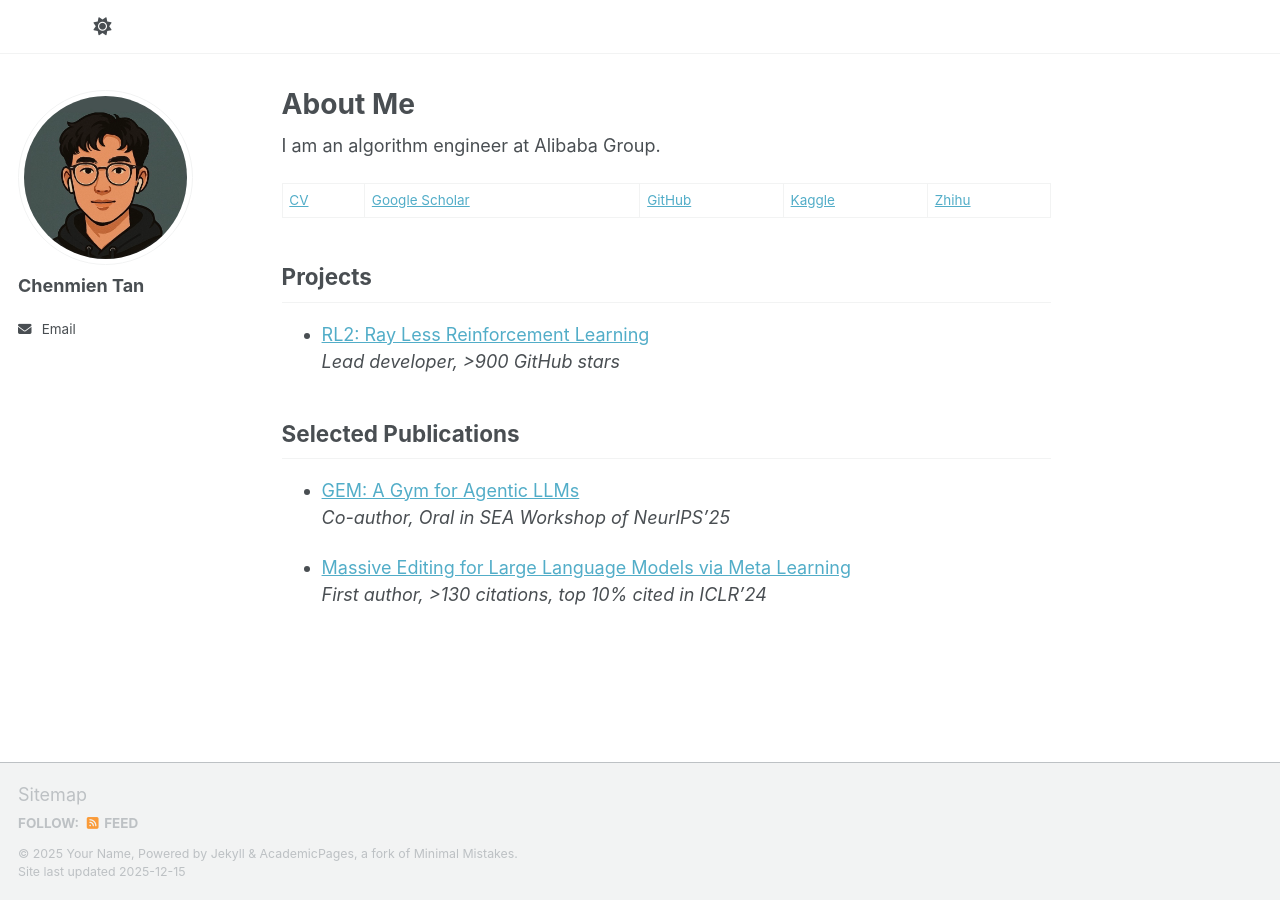
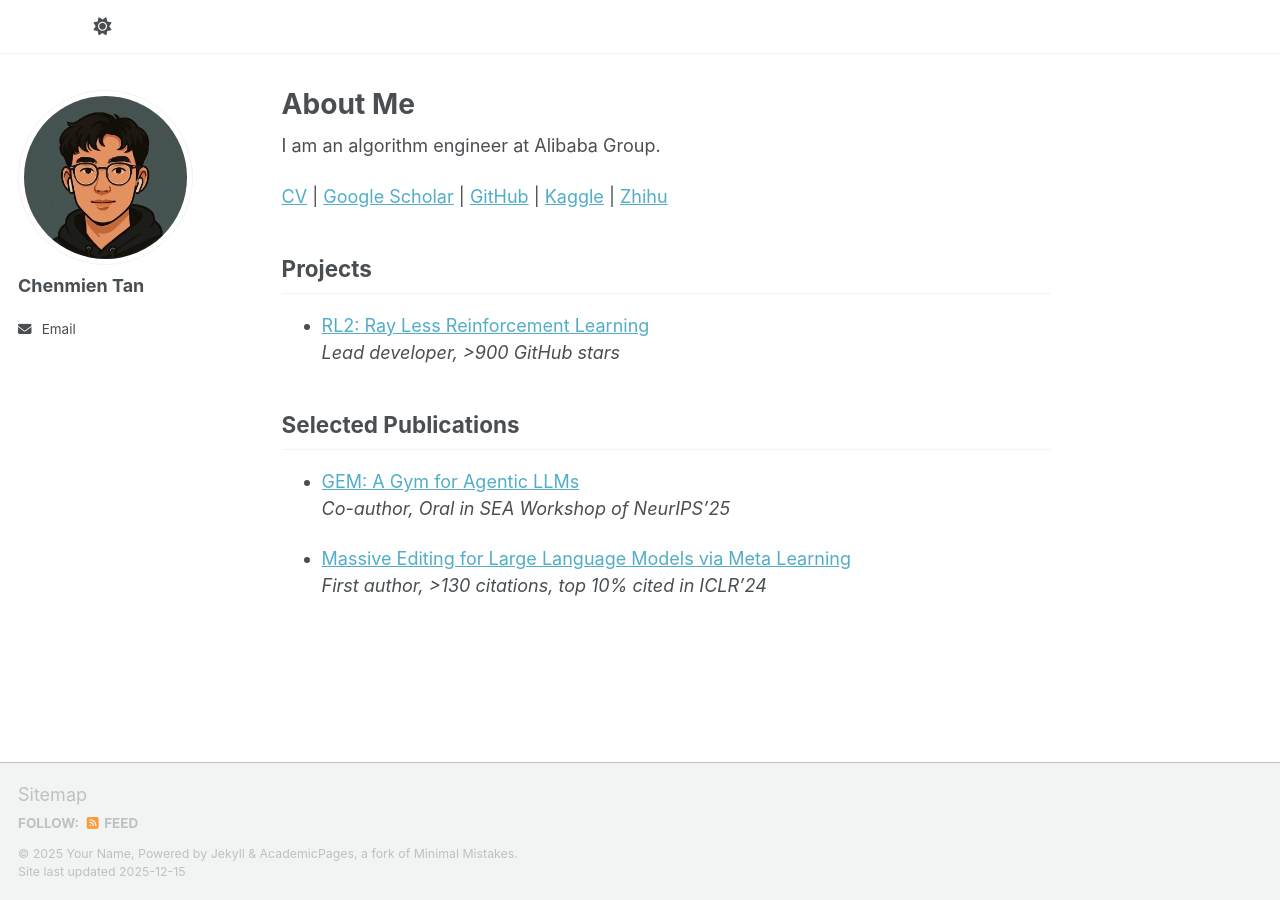
Before and after one commit to ChenmienTan/chenmientan.github.io, a Jekyll site: the page built from _pages/about.md, in a window 1280 px wide. Built offline with Jekyll 4.4.1, drawn with Linux system fonts in a browser that asks for light colours; a script bundle is joined from its source files by our own code; library files that are not in the unit come from our copies.

Commit message:
avoid formatting links as table

```diff
--- a/_pages/about.md
+++ b/_pages/about.md
@@ -9,7 +9,7 @@ redirect_from:
 
 I am an algorithm engineer at Alibaba Group.
 
-[CV](https://chenmientan.github.io/files/CV.pdf) | [Google Scholar](https://scholar.google.com/citations?user=1ml8-30AAAAJ&hl=zh-CN) | [GitHub](https://github.com/ChenmienTan) | [Kaggle](https://www.kaggle.com/chenmientan) | [Zhihu](https://www.zhihu.com/people/tanchenmien)
+[CV](https://chenmientan.github.io/files/CV.pdf) \| [Google Scholar](https://scholar.google.com/citations?user=1ml8-30AAAAJ&hl=zh-CN) \| [GitHub](https://github.com/ChenmienTan) \| [Kaggle](https://www.kaggle.com/chenmientan) \| [Zhihu](https://www.zhihu.com/people/tanchenmien)
 
 ## Projects
 
```
